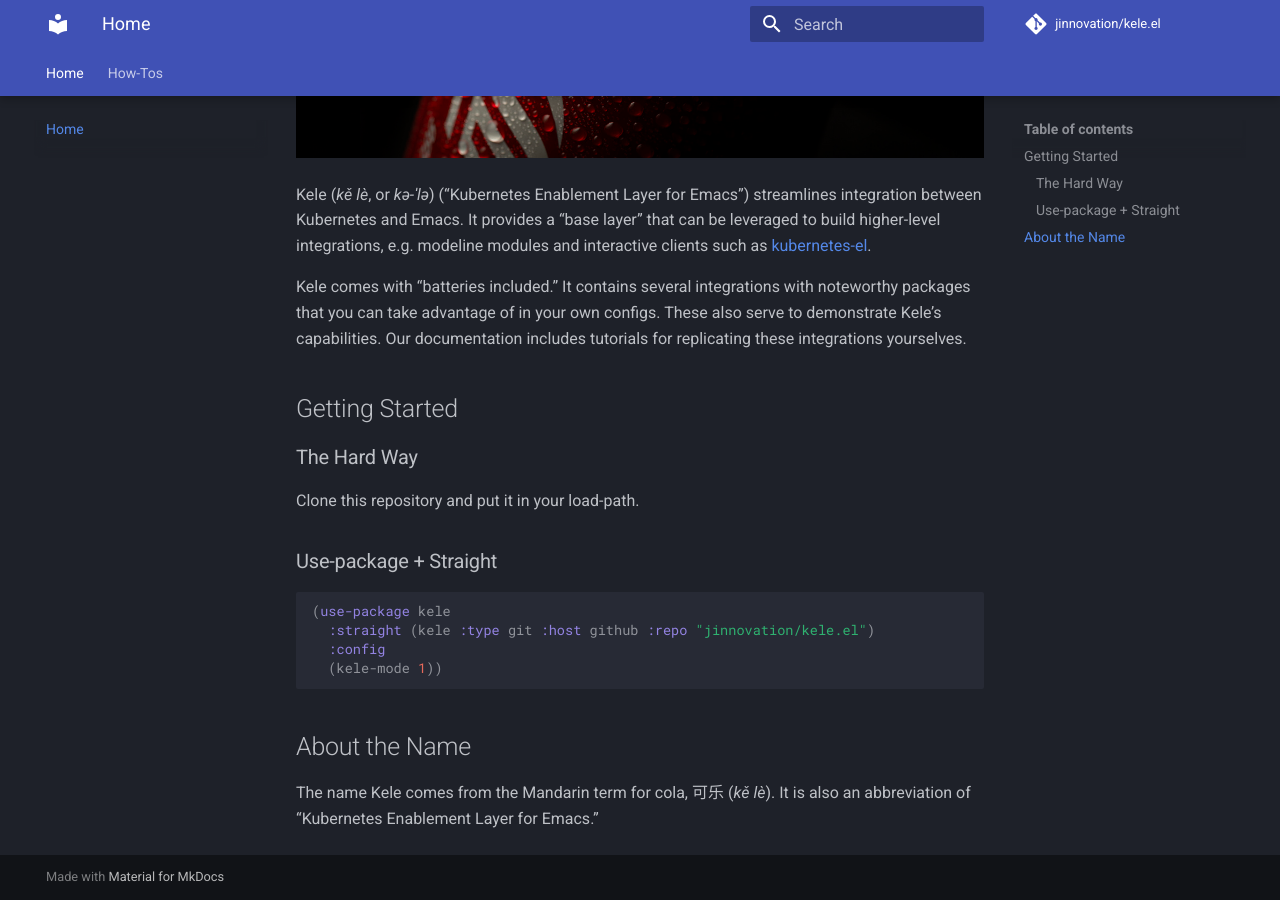
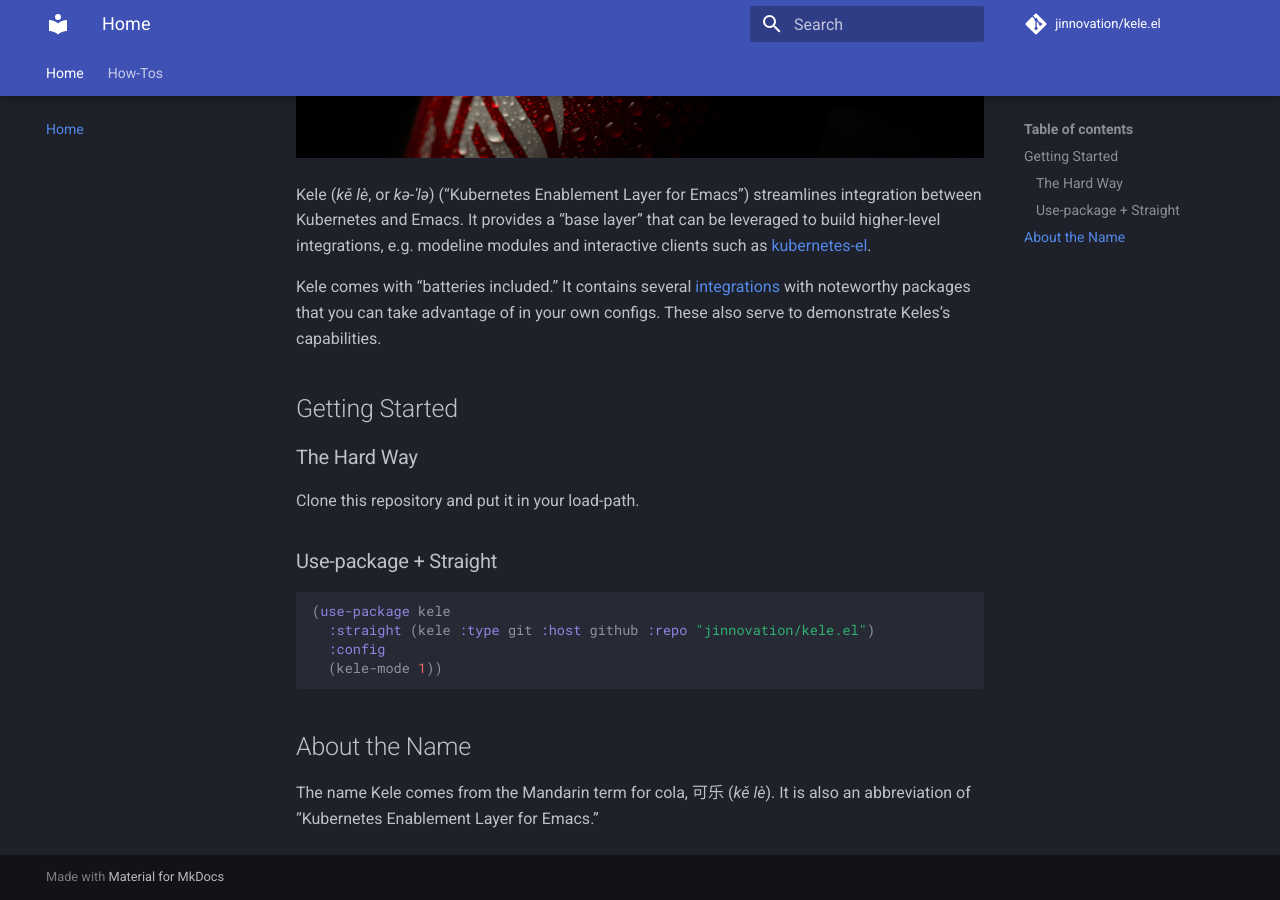
Before and after one commit to jinnovation/kele.el, an MkDocs documentation site: the page built from docs/index.md, in a window 1280 px wide and 900 px high, scrolled down 528 px. Built offline with MkDocs 1.6.1 and Material for MkDocs 9.7.7, drawn with Linux system fonts in a browser that asks for light colours; comment, search, counter and statistics services are not loaded.

Commit message:
docs: call out integrations page in index

```diff
--- a/docs/index.md
+++ b/docs/index.md
@@ -6,10 +6,10 @@
 and interactive clients such as
 [kubernetes-el](https://github.com/kubernetes-el/kubernetes-el).
 
-Kele comes with "batteries included." It contains several integrations with
-noteworthy packages that you can take advantage of in your own configs. These
-also serve to demonstrate Kele&rsquo;s capabilities. Our documentation includes
-tutorials for replicating these integrations yourselves.
+Kele comes with "batteries included." It contains several
+[integrations](./how-tos/integrations.md) with noteworthy packages that you can
+take advantage of in your own configs. These also serve to demonstrate Keles's
+capabilities.
 
 ## Getting Started
 
```
